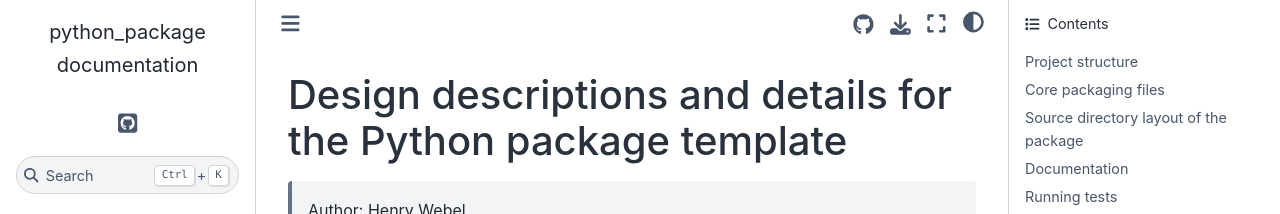
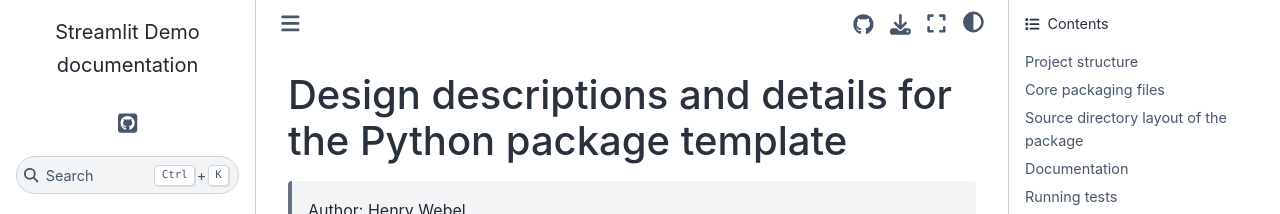
Before and after one commit to Multiomics-Analytics-Group/streamlit_demo, a Sphinx documentation site: the page built from docs/developing.md, in a window 1280 px wide. Shown: the top 214 px of the page. Built offline with Sphinx 7.4.7 and the Sphinx Book theme 1.1.4, drawn with Linux system fonts in a browser that asks for light colours; pages that are not in the unit, such as notebooks, are missing from menus; comment, search, counter and statistics services are not loaded.

Commit message:
:art: change side-bar title

```diff
--- a/docs/conf.py
+++ b/docs/conf.py
@@ -15,7 +15,7 @@
 
 # -- Project information -----------------------------------------------------
 
-project = "python_package"
+project = "Streamlit Demo"
 copyright = "2025, Henry Webel"
 author = "Henry Webel"
 PACKAGE_VERSION = metadata.version("python_package")
```
